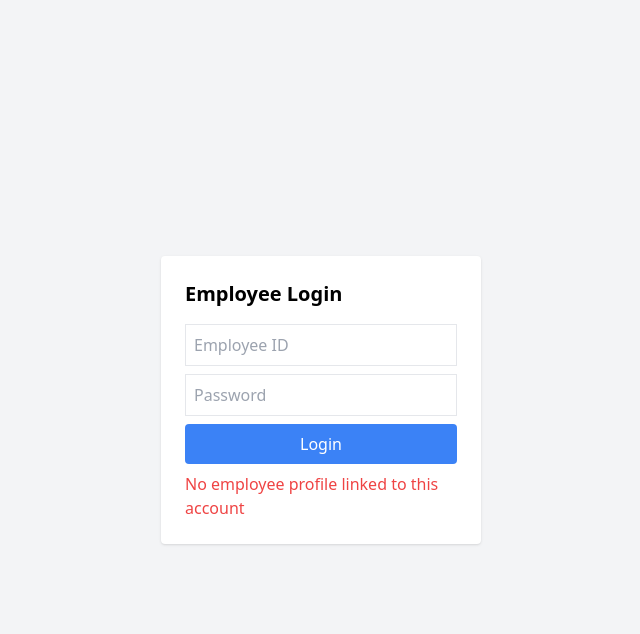
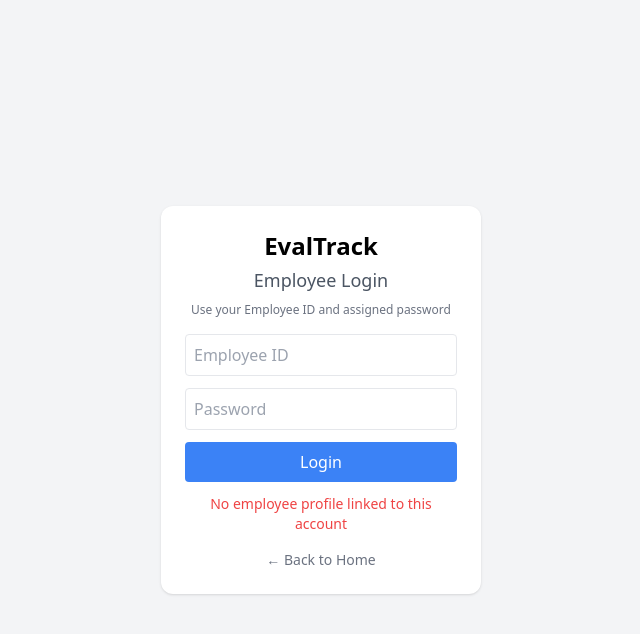
Before and after one commit to chrisaph/EvalTrack, a Django app: page /evaluation/ in a window 1280 px wide. Shown: the top 634 px of the page, without its empty margins (319-959 px from the left). Run offline with Django 5.2, Linux system fonts and the light colour scheme; the visitor is signed in with stand-in values (Sample User, id 1); data that the repository does not hold is empty; some libraries are stand-ins or nearby versions.

Commit message:
made submission work

```diff
--- a/api/models.py
+++ b/api/models.py
@@ -101,13 +101,7 @@
         if self.weight < 0:
             raise ValidationError("Weight cannot be negative")
 
-        total_weight = sum(
-            obj.weight for obj in self.evaluation.objectives.all()
-            if obj.id != self.id
-        ) + self.weight
 
-        if total_weight > self.evaluation.employee.level.individual_percentage:
-            raise ValidationError("Total weight exceeds allowed percentage")
 
     def save(self, *args, **kwargs):
         self.full_clean()
--- a/templates/login.html
+++ b/templates/login.html
@@ -6,20 +6,33 @@
 </head>
 <body class="flex items-center justify-center h-screen bg-gray-100">
 
-<form method="POST" class="bg-white p-6 rounded shadow w-80">
+<form method="POST" class="bg-white p-6 rounded-xl shadow w-80">
     {% csrf_token %}
 
-    <h2 class="text-xl font-bold mb-4">Employee Login</h2>
+    <h1 class="text-2xl font-bold text-center mb-1">EvalTrack</h1>
+    <h2 class="text-lg text-center text-gray-600 mb-2">Employee Login</h2>
 
-    <input name="username" placeholder="Employee ID" class="border p-2 w-full mb-2">
+    <p class="text-xs text-gray-500 text-center mb-4">
+        Use your Employee ID and assigned password
+    </p>
 
-    <input name="password" type="password" placeholder="Password" class="border p-2 w-full mb-2">
+    <input name="username" placeholder="Employee ID"
+    class="border p-2 w-full mb-3 rounded focus:outline-none focus:ring-2 focus:ring-blue-400">
 
-    <button class="bg-blue-500 text-white w-full p-2 rounded">Login</button>
+    <input name="password" type="password" placeholder="Password"
+    class="border p-2 w-full mb-3 rounded focus:outline-none focus:ring-2 focus:ring-blue-400">
+
+    <button class="bg-blue-500 hover:bg-blue-600 text-white w-full p-2 rounded transition">
+        Login
+    </button>
 
     {% if error %}
-        <p class="text-red-500 mt-2">{{ error }}</p>
+        <p class="text-red-500 mt-3 text-sm text-center">{{ error }}</p>
     {% endif %}
+
+    <a href="/" class="block text-center text-sm text-gray-500 mt-4 hover:underline">
+        ← Back to Home
+    </a>
 </form>
 
 </body>
```
Also changed, not shown: api/serializers.py (+18 -1 lines), templates/evaluation.html (+7 -2 lines).
